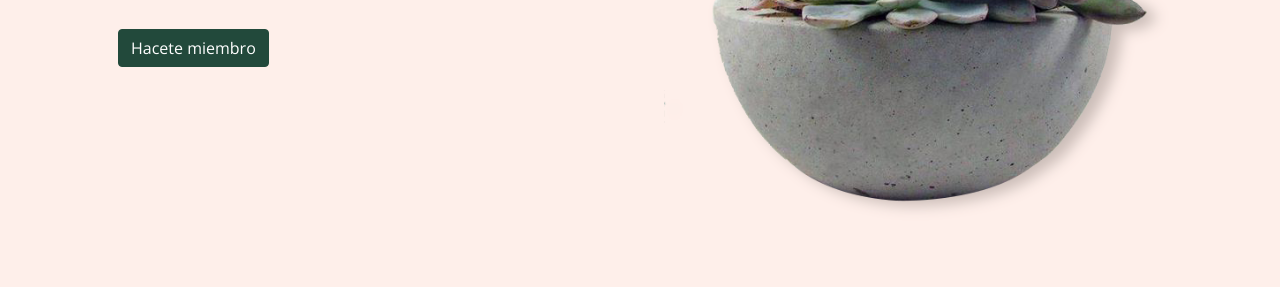
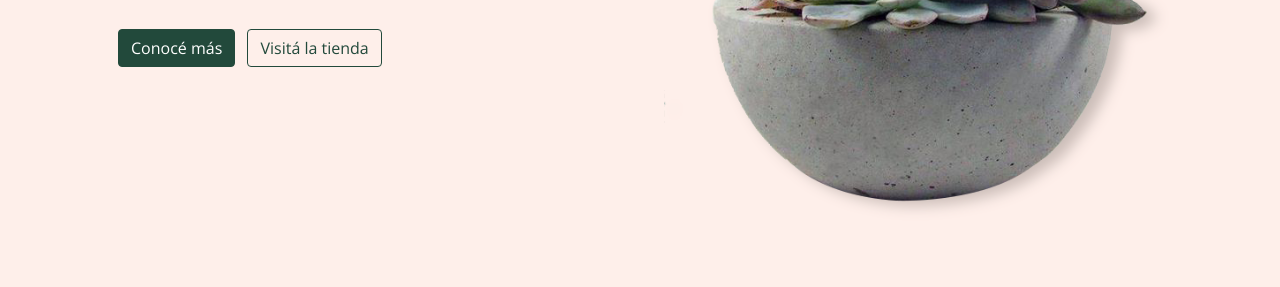
Before and after one commit to felitommasi/EntregaFinalDesarrolloWeb, a website: page index.html in a window 1280 px wide. Shown: the part 513-800 px from the top of the page. Drawn offline with nearby package versions, Linux system fonts and the light colour scheme.

Commit message:
index cta

```diff
--- a/index.html
+++ b/index.html
@@ -53,7 +53,8 @@
       <div class="col-lg-6" data-aos="fade-up">
         <h1>Explorá el emocionante <br> mundo de las suculentas</h1>
         <h5>Unite a la mayor comunidad de amantes de las plantas y comenzá a compartir</h5>
-        <a class="btn btn-primary btn-cta mt-4" href="comunidad.html">Hacete miembro</a>
+        <a class="btn btn-primary btn-cta mt-4 me-2" href="comunidad.html">Conocé más</a>
+        <a class="btn btn-outline-primary btn-cta mt-4" href="comunidad.html">Visitá la tienda</a>
       </div>
       <div class="col-lg-6 d-none d-lg-block" data-aos="fade-up" data-aos-duration="1000">
         <img src="./imagenes/suculenta-inicio.png" alt="maceta con suculentas" class="img-fluid">
```
